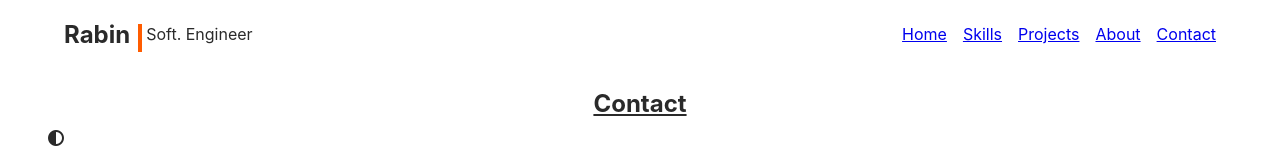
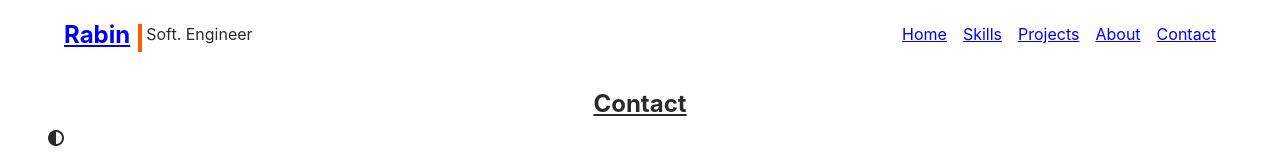
Before and after one commit to rabin9087/reactPortfolio, a React (Create React App) app: page /contact in a window 1280 px wide. Shown: the top 160 px of the page. Built offline with nearby package versions, Linux system fonts and the light colour scheme.

Commit message:
File has been changed

```diff
--- a/src/components/Contact.jsx
+++ b/src/components/Contact.jsx
@@ -7,19 +7,20 @@ const Contact = () => {
 
       <div className="container">
         <div className="socials flex">
-          <a href="https://www.facebook.com/rabin908765" target="_blank">
+          <a href="https://www.facebook.com/rabin908765" target="blank">
             <i className="fa-brands fa-facebook"></i>
           </a>
-          <a href="https://www.instagram.com/rabinshah9087/" target="_blank">
+          <a href="https://www.instagram.com/rabinshah9087/" target="blank">
             <i className="fa-brands fa-instagram"></i>
           </a>
           <a
             href="https://www.linkedin.com/in/rabin-shah-175a20117/"
             target="_blank"
+            rel="noreferrer"
           >
             <i className="fa-brands fa-linkedin"></i>
           </a>
-          <a href="https://github.com/rabin9087" target="_blank">
+          <a href="https://github.com/rabin9087" target="blank">
             <i className="fa-brands fa-github"></i>
           </a>
         </div>
--- a/src/components/Navbar.jsx
+++ b/src/components/Navbar.jsx
@@ -6,7 +6,10 @@ const Navbar = () => {
     <header>
       <nav className="container flex navigation">
         <div className="flex nav-left">
-          <h1>Rabin</h1>
+          <h1 style={{ textDecoration: "none" }}>
+            <Link to={"/"}>Rabin</Link>
+          </h1>
+
           <div className="line">Soft. Engineer</div>
         </div>
         <div className="menu">
```
